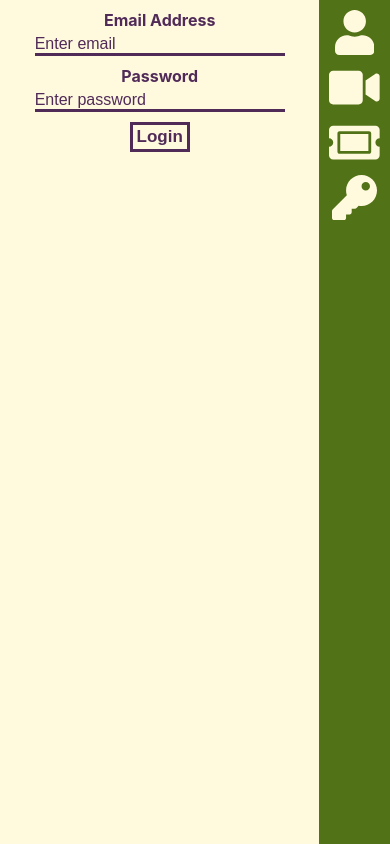
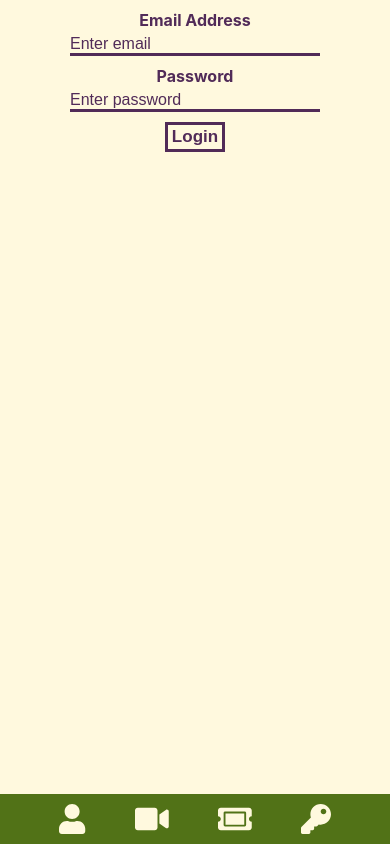
Before and after one commit to LtCodename/watcher, a React (Create React App) app: page /login in a window 390 px wide. Built offline with nearby package versions, Linux system fonts and the light colour scheme; no server answers; the database is empty.

Commit message:
Mobile CSS

```diff
--- a/src/components/LoginPage.tsx
+++ b/src/components/LoginPage.tsx
@@ -3,13 +3,18 @@ import { withRouter } from "react-router";
 import styled from "styled-components";
 import fire from "../fire";
 import { useDispatch, useStore } from "react-redux";
-import { Col, Row } from "./Layout";
+import { Col } from "./Layout";
 import UserReducer from "../redux/UserReducer";
 import SystemPanel from "./SystemPanel";
 
-const MainRow = styled(Row)`
+const MainRow = styled.div`
     justify-content: space-between;
     min-height: 100vh;
+    display: flex;
+    flex-flow: row;
+    @media (max-width: 414px) {
+        flex-flow: column;
+	}
 `;
 
 const MainCol = styled(Col)`
--- a/src/components/SystemPanel.tsx
+++ b/src/components/SystemPanel.tsx
@@ -1,13 +1,21 @@
 import React, {useEffect, useState} from 'react';
 import styled from "styled-components";
-import { Col, Row } from "./Layout";
+import { Row } from "./Layout";
 import { useDispatch } from "react-redux";
 import AddPanelReducer from "../redux/AddPanelReducer";
 import { NavLink, withRouter } from "react-router-dom";
 
-const Wrapper = styled(Col)`
+const Wrapper = styled.div`
     background: #517217;
     padding: 10px;
+    display: flex;
+    flex-flow: column;
+    @media (max-width: 414px) {
+        flex-flow: row;
+        width: 100%;
+        justify-content: space-evenly;
+        align-items: center;
+	}
 `;
 
 const ActionButton = styled.button`
@@ -21,7 +29,7 @@ const ActionButton = styled.button`
 `;
 
 const SVG = styled.svg`
-    height: 45px;
+    height: 30px;
     fill: #fff9de;
     background: transparent;
     transition: all .2s;
@@ -38,6 +46,9 @@ const IconContainer = styled(Row)`
 const Link = styled(NavLink)`
     margin-bottom: 10px;
     background: transparent;
+    @media (max-width: 414px) {
+        margin-bottom: 0;
+	}
 `;
 
 const SystemPanel: React.FC = ({...otherProps}) => {
--- a/src/components/directors/AddPanel.tsx
+++ b/src/components/directors/AddPanel.tsx
@@ -11,6 +11,9 @@ const Wrapper = styled(Col)`
     background: #d63447;
     padding: 10px;
     width: 200px;
+    @media (max-width: 414px) {
+        width: 170px;
+	}
 `;
 
 const DirectorColumn = styled(Col)`
--- a/src/components/directors/Director.tsx
+++ b/src/components/directors/Director.tsx
@@ -5,7 +5,7 @@ import { connect } from "react-redux";
 
 const DirectorWrapper = styled(Col)`
     padding: 10px;
-    margin-right: 10px;
+    margin: 0 5px;
     margin-bottom: 10px;
     color: #fff9de;;
     background: #0079c5;
@@ -20,6 +20,11 @@ const DirectorWrapper = styled(Col)`
     :hover {
         box-shadow: 0 14px 28px rgba(0,0,0,0.25), 0 10px 10px rgba(0,0,0,0.22);
     }
+    @media (max-width: 414px) {
+        padding: 5px;
+        font-size: 20px;
+        width: 160px;
+	}
 `;
 
 const Percent = styled.span`
@@ -29,6 +34,9 @@ const Percent = styled.span`
     width: fit-content;
     padding: 5px;
     margin-top: 5px;
+    @media (max-width: 414px) {
+        font-size: 20px;
+	}
 `;
 
 interface MyProps {
--- a/src/components/directors/Movie.tsx
+++ b/src/components/directors/Movie.tsx
@@ -6,8 +6,7 @@ import { OMDbApiKey } from "../../App";
 import fire from "../../fire";
 
 const MovieWrapper = styled(Col)<{ watched: boolean, bookmarked: boolean }>`
-    margin-right: 10px;
-    margin-bottom: 10px;
+    margin: 0 5px 10px 5px;
     background: #15202b;
     border: ${props => ((!props.watched && props.bookmarked) ? '10px solid #84142d' : '0px solid #84142d')};
     width: 200px;
@@ -19,7 +18,10 @@ const MovieWrapper = styled(Col)<{ watched: boolean, bookmarked: boolean }>`
     :hover {
         box-shadow: 0 14px 28px rgba(0,0,0,0.25), 0 10px 10px rgba(0,0,0,0.22);
     }
-
+    @media (max-width: 414px) {
+        font-size: 20px;
+        width: 160px;
+	}
 `;
 
 const MovieButton = styled.button<{ watched: boolean }>`
--- a/src/components/directors/TabDirectors.tsx
+++ b/src/components/directors/TabDirectors.tsx
@@ -7,12 +7,25 @@ import Movies from "./Movies";
 import SystemPanel from "../SystemPanel";
 import AddPanel from "./AddPanel";
 
+const MainRow = styled.div`
+    justify-content: space-between;
+    min-height: 100vh;
+    display: flex;
+    flex-flow: row;
+    @media (max-width: 414px) {
+        flex-flow: column;
+	}
+`;
+
 const DashboardWrapper = styled(Col)`
-    padding: 10px;
+    padding: 10px 5px;
 `;
 
 const DirectorsRow = styled(Row)`
     flex-wrap: wrap;
+    @media (max-width: 414px) {
+        justify-content: center;
+	}
 `;
 
 const DirectorButton = styled.button`
@@ -25,11 +38,6 @@ const DirectorButton = styled.button`
 
 const DirectorAndMovies = styled(Col)`
     align-items: center;
-`;
-
-const MainRow = styled(Row)`
-    justify-content: space-between;
-    min-height: 100vh;
 `;
 
 const MoviesWrapper = styled(Row)<{ stateDirector: string, director: string }>`
--- a/src/components/filming/FilmingMovie.tsx
+++ b/src/components/filming/FilmingMovie.tsx
@@ -8,7 +8,7 @@ const bg = '#de7119';
 const textColor = '#512b58';
 
 const MovieWrapper = styled(Col)`
-    margin-right: 10px;
+    margin: 0 5px;
     margin-bottom: 10px;
     width: 200px;
     align-items: center;
@@ -21,6 +21,9 @@ const MovieWrapper = styled(Col)`
     :hover {
         box-shadow: 0 14px 28px rgba(0,0,0,0.25), 0 10px 10px rgba(0,0,0,0.22);
     }
+    @media (max-width: 414px) {
+        width: 187px;
+	}
 `;
 
 const MovieButton = styled.button`
--- a/src/components/filming/TabFilming.tsx
+++ b/src/components/filming/TabFilming.tsx
@@ -6,9 +6,14 @@ import FilmingAddPanel from "./FilmingAddPanel";
 import { connect } from "react-redux";
 import FilmingMovie from "./FilmingMovie";
 
-const MainRow = styled(Row)`
+const MainRow = styled.div`
     justify-content: space-between;
     min-height: 100vh;
+    display: flex;
+    flex-flow: row;
+    @media (max-width: 414px) {
+        flex-flow: column;
+	}
 `;
 
 const MainCol = styled(Col)`
--- a/src/components/theaters/TabTheatres.tsx
+++ b/src/components/theaters/TabTheatres.tsx
@@ -3,9 +3,14 @@ import styled from "styled-components";
 import { Row } from '../Layout';
 import SystemPanel from "../SystemPanel";
 
-const MainRow = styled(Row)`
+const MainRow = styled.div`
     justify-content: space-between;
     min-height: 100vh;
+    display: flex;
+    flex-flow: row;
+    @media (max-width: 414px) {
+        flex-flow: column;
+	}
 `;
 
 const TabTheatres: React.FC = () => {
```
